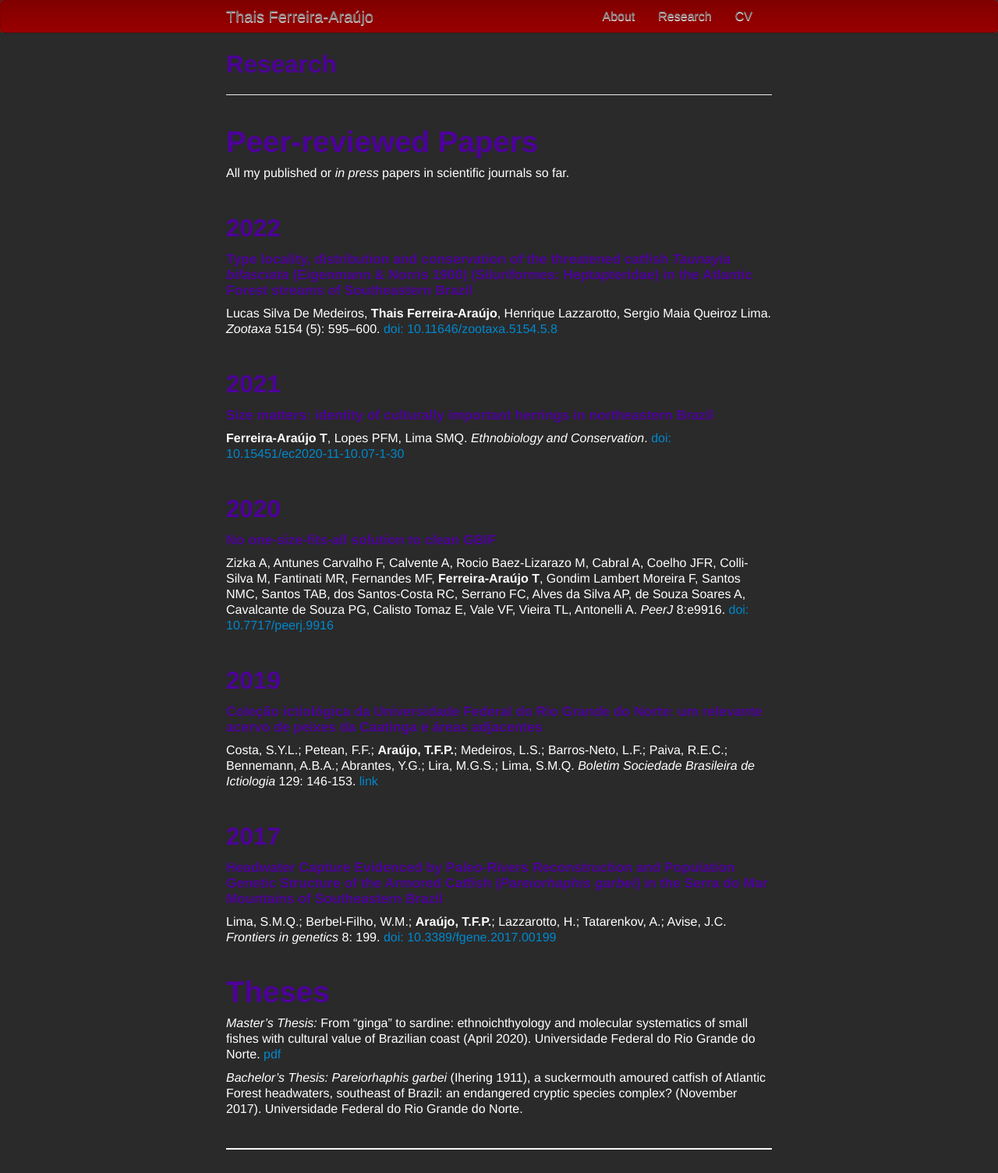
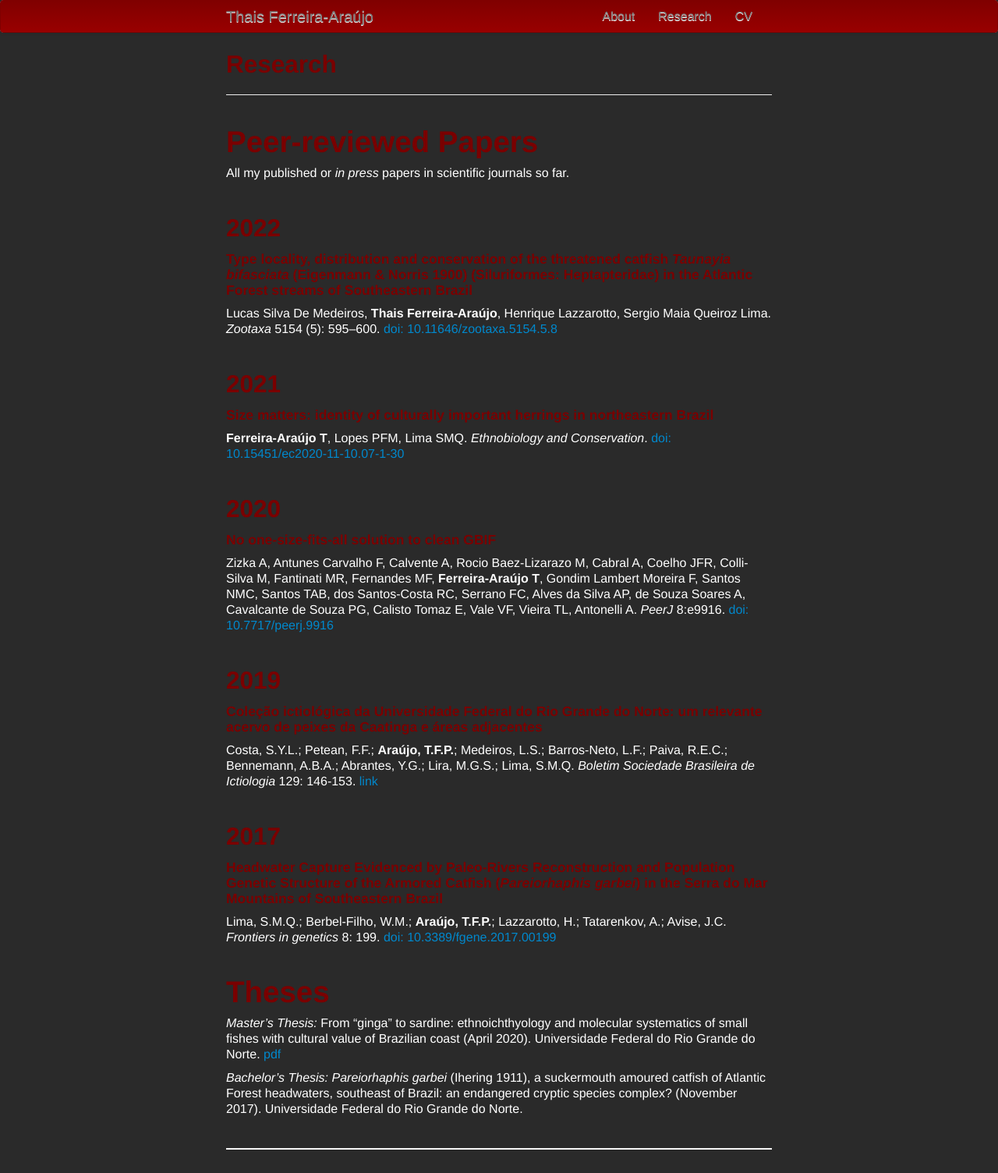
Before and after one commit to tferreira-araujo/tferreira-araujo.github.io, a Jekyll site: the page built from pages/research.md, in a window 1280 px wide. Shown: the whole page at 78% size. Built offline with Jekyll 4.4.1, drawn with Linux system fonts in a browser that asks for light colours.

Commit message:
update my website

```diff
--- a/assets/themes/twitter/css/my_custom_css.css
+++ b/assets/themes/twitter/css/my_custom_css.css
@@ -58,7 +58,7 @@ td.right {
 
 
 h1, h2, h3, h4 {
-    color: #4d0099;
+    color: #7a0000;
 }
 
 .danger {
@@ -90,10 +90,9 @@ h1, h2, h3, h4 {
     min-height:40px;
     padding-left:20px;
     padding-right:20px;
-	color:#000000;
     background-color:#fafafa;
     background-image:-moz-linear-gradient(top, #800000, #990000);
-    background-image:-webkit-gradient(linear, 0 0, 0 100%, from(#800000), to(#f2f2f2));
+    background-image:-webkit-gradient(linear, 0 0, 0 100%, from(#800000), to(#7a0000));
     background-image:-webkit-linear-gradient(top, #800000, #990000);
     background-image:-o-linear-gradient(top, #800000, #990000);
     background-image:linear-gradient(to bottom, #800000, #990000);
```
